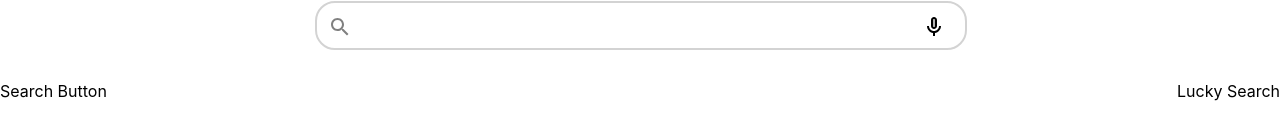
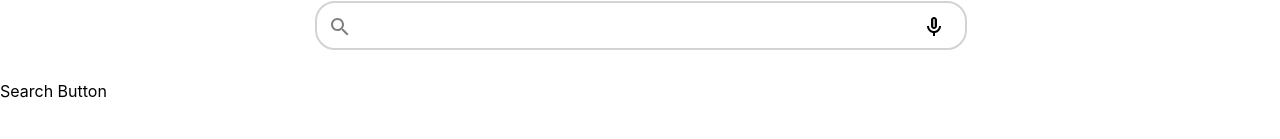
Before and after one commit to Owhyze1/google-clone, a React (Create React App) app: page / in a window 1280 px wide. Shown: the part 341-480 px from the top of the page. Built offline with nearby package versions, Linux system fonts and the light colour scheme.

Commit message:
create div for search buttons

```diff
--- a/src/LuckySearchButton.js
+++ /dev/null
@@ -1,8 +0,0 @@
-import React from 'react';
-import './css/LuckySearchButton.css';
-
-function LuckySearchButton() {
-  return <div>Lucky Search</div>;
-}
-
-export default LuckySearchButton;
--- a/src/Search.js
+++ b/src/Search.js
@@ -1,12 +1,12 @@
 import React from 'react';
 import './css/Search.css';
 import SearchButton from './SearchButton.js';
-import LuckySearchButton from './LuckySearchButton.js';
 
 function Search() {
-  return <div className="buttons">
-    <SearchButton />
-    <LuckySearchButton />
+  return <div className="container">
+    <div className="buttons">
+      <SearchButton />
+    </div>
   </div>;
 }
 
```
Also changed, not shown: src/css/LuckySearchButton.css (deleted).
